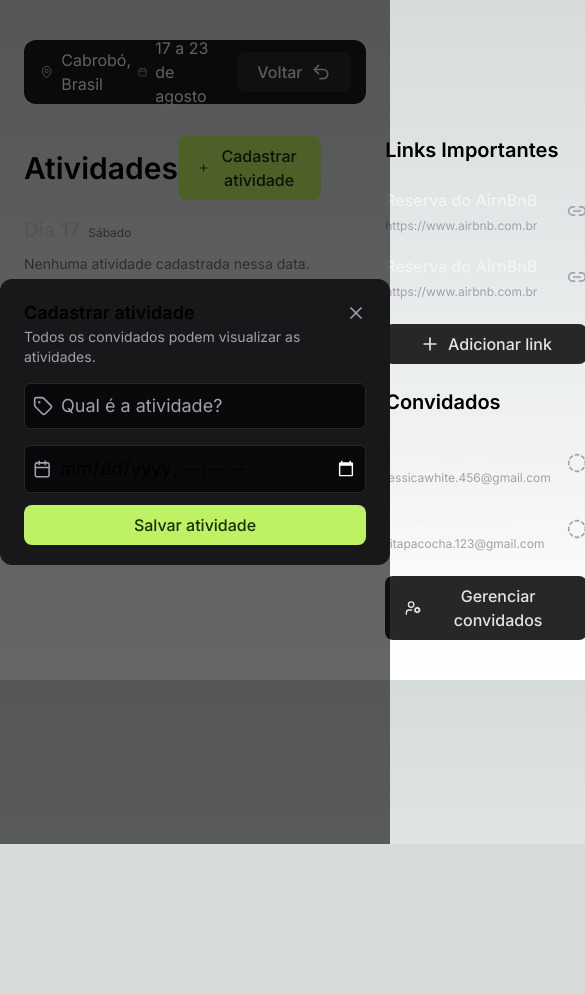
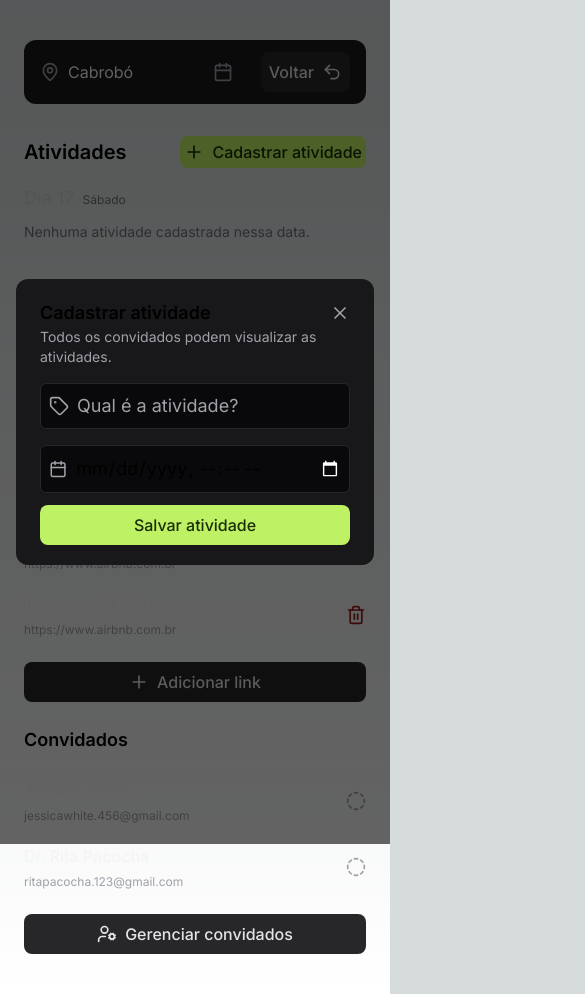
Before and after one commit to Pedrolopes041/Voyage_with_Pedro, a Next.js app: page /tripDetails in a window 390 px wide. Both pictures are taken after a click on the button "Cadastrar atividade". Shown: the whole page, 585 px wide, since content can reach past the window. Before the commit the page ends 844 px from the top, so only its background shows below. Built offline with nearby package versions, Linux system fonts and the light colour scheme.

Commit message:
adding responsiveness to the details page and updating layout styles

```diff
--- a/app/layout.tsx
+++ b/app/layout.tsx
@@ -5,7 +5,7 @@ import "./globals.css";
 const inter = Inter({ subsets: ["latin"] });
 
 export const metadata: Metadata = {
-  title: "Create Next App",
+  title: "Voyage with Pedro",
   description: "Generated by create next app",
 };
 
--- a/app/tripDetails/components/activity-section.tsx
+++ b/app/tripDetails/components/activity-section.tsx
@@ -1,6 +1,6 @@
 "use client"
 
-import { CircleCheck, Plus } from "lucide-react";
+import { CircleCheck, Plus, Trash2 } from "lucide-react";
 import ImportantLinks from "./important-links";
 import { useState } from "react";
 import CreateActivity from "./create-activity-modal";
@@ -18,11 +18,11 @@ const ActivitySection = () => {
     }
 
     return (
-        <main className="flex gap-16">
+        <main className="flex flex-col lg:flex-row gap-16">
             <div className="flex-1">
                 <div className="flex items-center justify-between mb-4">
-                    <h2 className="text-3xl font-semibold">Atividades</h2>
-                    <button onClick={openModalActivity} className="bg-lime-300 text-lime-950 rounded-lg px-5 py-2 font-medium flex items-center gap-2 hover:bg-lime-400">
+                    <h2 className="text-xl lg:text-3xl font-semibold">Atividades</h2>
+                    <button onClick={openModalActivity} className="bg-lime-300 text-lime-950 rounded-lg font-medium text-base flex items-center gap-2 p-1 lg:px-2 lg:py-2 hover:bg-lime-400">
                         <Plus className="size-5" />
                         Cadastrar atividade
                     </button>
@@ -31,7 +31,7 @@ const ActivitySection = () => {
                 <div className="space-y-8">
                     <div className="space-y-2.5">
                         <div className="flex gap-2 items-baseline">
-                            <span className="text-xl text-zinc-300 font-semibold">Dia 17</span>
+                            <span className="text-lg lg:text-xl text-zinc-300 font-semibold">Dia 17</span>
                             <span className="text-xs text-zinc-500">Sábado</span>
                         </div>
                         <p className="text-zinc-500 text-sm">Nenhuma atividade cadastrada nessa data.</p>
@@ -39,21 +39,23 @@ const ActivitySection = () => {
 
                     <div className="space-y-2.5">
                         <div className="flex gap-2 items-baseline">
-                            <span className="text-xl text-zinc-300 font-semibold">Dia 20</span>
+                            <span className="text-lg lg:text-xl text-zinc-300 font-semibold">Dia 20</span>
                             <span className="text-xs text-zinc-500">Segunda</span>
                         </div>
                         <div className="space-y-2.5">
                             <div className="px-4 py-2.5 bg-zinc-900 rounded-xl flex items-center gap-3">
                                 <CircleCheck className="size-5 text-lime-300" />
-                                <span className="text-zinc-100">Academia em grupo</span>
+                                <span className="text-zinc-100 truncate">Academia em grupo</span>
                                 <span className="text-zinc-400 text-sm ml-auto">08:00</span>
+                                <Trash2 className="size-5 text-red-800" />
                             </div>
                         </div>
                         <div className="space-y-2.5">
                             <div className="px-4 py-2.5 bg-zinc-900 rounded-xl flex items-center gap-3">
                                 <CircleCheck className="size-5 text-lime-300" />
-                                <span className="text-zinc-100">Estudar</span>
+                                <span className="text-zinc-100 truncate">Estudar</span>
                                 <span className="text-zinc-400 text-sm ml-auto">11:00</span>
+                                <Trash2 className="size-5 text-red-800" />
                             </div>
                         </div>
                     </div>
--- a/app/tripDetails/components/create-activity-modal.tsx
+++ b/app/tripDetails/components/create-activity-modal.tsx
@@ -6,7 +6,7 @@ interface CreateActivityProps {
 
 const CreateActivity = ({ closeModalActivity }: CreateActivityProps) => {
     return (
-        <div className='fixed inset-0 bg-black/60 flex items-center justify-center'>
+        <div className='fixed inset-0 bg-black/60 flex items-center justify-center p-4'>
             <div className='w-[640px] rounded-xl py-5 px-6 bg-zinc-900'>
                 <div className='flex items-center justify-between'>
                     <h2 className='text-lg font-semibold'>Cadastrar atividade</h2>
--- a/app/tripDetails/components/important-links.tsx
+++ b/app/tripDetails/components/important-links.tsx
@@ -1,29 +1,29 @@
-import { Link2, Plus } from "lucide-react"
+import { Link2, Plus, Trash2 } from "lucide-react"
 import ManageGuests from "./manage-guests"
 
 const ImportantLinks = () => {
     return (
-        <div className="w-80 space-y-6">
+        <div className="w-full space-y-6 lg:w-80">
             <div className="space-y-6">
-                <h2 className="font-semibold text-xl">Links Importantes</h2>
+                <h2 className="font-semibold text-lg lg:text-xl">Links Importantes</h2>
                 <div className="space-y-5">
                     <div className="flex items-center justify-between gap-4">
                         <div className="space-y-1.5">
-                            <span className="block font-medium text-zinc-100">Reserva do AirnBnB</span>
+                            <span className="block font-medium text-base text-zinc-100 truncate">Reserva do AirnBnB</span>
                             <a href="#" className="block text-xs text-zinc-400 truncate">
                                 https://www.airbnb.com.br
                             </a>
                         </div>
-                        <Link2 className="text-zinc-400 size-5 shrink-0" />
+                        <Trash2 className="size-5 text-red-800"/>
                     </div>
                     <div className="flex items-center justify-between gap-4">
                         <div className="space-y-1.5">
-                            <span className="block font-medium text-zinc-100">Reserva do AirnBnB</span>
+                            <span className="block font-medium text-base text-zinc-100">Reserva do AirnBnB</span>
                             <a href="#" className="block text-xs text-zinc-400 truncate">
                                 https://www.airbnb.com.br
                             </a>
                         </div>
-                        <Link2 className="text-zinc-400 size-5 shrink-0" />
+                        <Trash2 className="size-5 text-red-800"/>
                     </div>
                 </div>
                 <button className="bg-zinc-800 w-full text-zinc-200 rounded-lg px-5 py-2 font-medium flex items-center justify-center gap-2 hover:bg-zinc-700">
--- a/app/tripDetails/components/location-Info.tsx
+++ b/app/tripDetails/components/location-Info.tsx
@@ -1,21 +1,31 @@
+"use client"
+
 import { Calendar, MapPin, Undo2 } from "lucide-react"
+import { useRouter } from "next/navigation"
 
 const LocationInfo = () => {
+
+    const router = useRouter()
+
+    const handleClickHome = () => {
+        router.push("/")
+    }
+
     return (
         <div className="px-4 h-16 rounded-xl bg-zinc-900 flex items-center justify-between">
             <div className="flex items-center gap-2">
                 <MapPin className="size-5 text-zinc-400" />
-                <span className="text-zinc-100">Cabrobó, Brasil</span>
+                <span className="text-zinc-100">Cabrobó</span>
             </div>
 
             <div className="flex items-center gap-5">
                 <div className="flex items-center gap-2">
                     <Calendar className="size-5 text-zinc-400" />
-                    <span className="text-zinc-100">17 a 23 de agosto</span>
+                    <span className="text-zinc-100"></span>
                 </div>
 
 
-                <button className="bg-zinc-800 text-zinc-200 rounded-lg px-5 py-2 font-medium flex items-center gap-2 hover:bg-zinc-700">
+                <button onClick={handleClickHome} className="bg-zinc-800 text-zinc-200 rounded-lg p-2 font-medium flex items-center gap-2 hover:bg-zinc-700">
                     Voltar
                     <Undo2 className="size-5" />
                 </button>
--- a/app/tripDetails/components/manage-guests.tsx
+++ b/app/tripDetails/components/manage-guests.tsx
@@ -3,11 +3,11 @@ import { CircleDashed, UserCog } from "lucide-react";
 const ManageGuests = () => {
     return (
         <div className="space-y-6">
-            <h2 className="font-semibold text-xl">Convidados</h2>
+            <h2 className="font-semibold text-lg lg:text-xl">Convidados</h2>
             <div className="space-y-5">
                 <div className="flex items-center justify-between gap-4">
                     <div className="space-y-1.5">
-                        <span className="block font-medium text-zinc-100">Jessica White</span>
+                        <span className="block font-medium text-base text-zinc-100 truncate">Jessica White</span>
                         <p  className="block text-xs text-zinc-400 truncate">
                             jessicawhite.456@gmail.com
                         </p>
@@ -16,7 +16,7 @@ const ManageGuests = () => {
                 </div>
                 <div className="flex items-center justify-between gap-4">
                     <div className="space-y-1.5">
-                        <span className="block font-medium text-zinc-100">Dr. Rita Pacocha</span>
+                        <span className="block font-medium text-base text-zinc-100 truncate">Dr. Rita Pacocha</span>
                         <p className="block text-xs text-zinc-400 truncate">
                             ritapacocha.123@gmail.com
                         </p>
```
